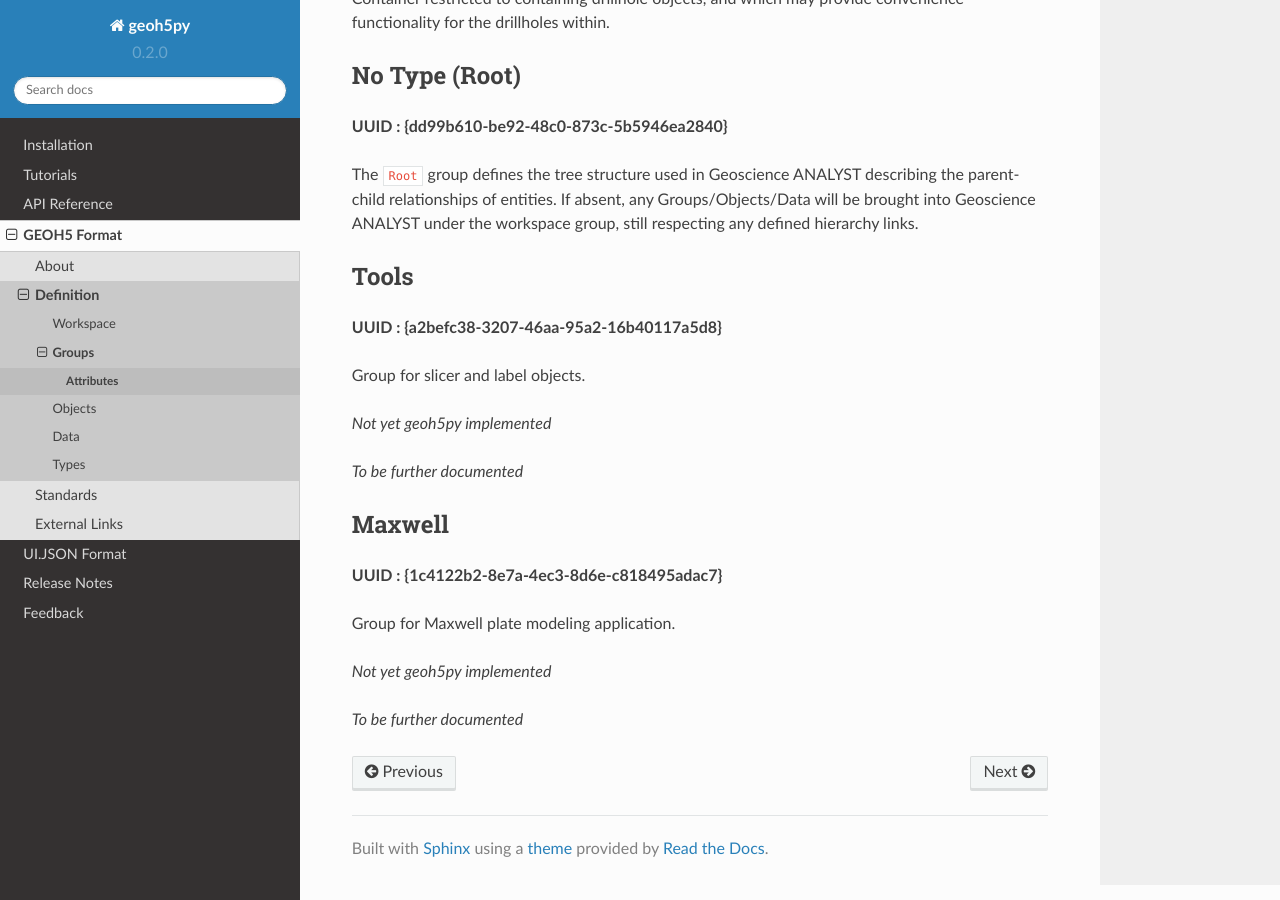
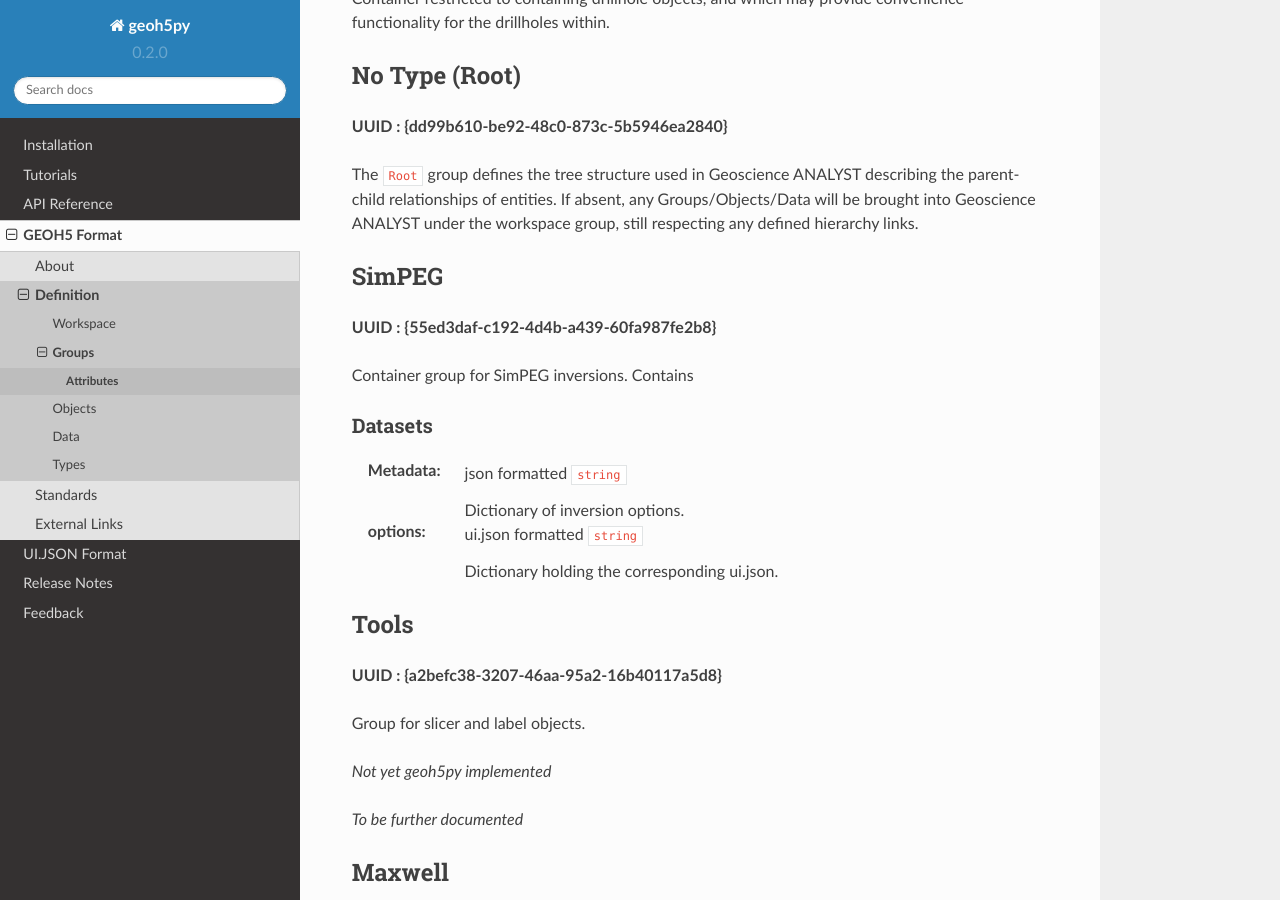
Before and after one commit to MiraGeoscience/geoh5py, a Sphinx documentation site: the page built from docs/content/geoh5_format/analyst/groups.rst, in a window 1280 px wide and 900 px high, scrolled down 477 px. Built offline with Sphinx 7.4.7 and the Read the Docs theme 2.0.0, drawn with Linux system fonts in a browser that asks for light colours.

Commit message:
Updating docs for new group

```diff
--- a/docs/content/geoh5_format/analyst/groups.rst
+++ b/docs/content/geoh5_format/analyst/groups.rst
@@ -31,6 +31,25 @@
 describing the parent-child relationships of entities. If absent, any Groups/Objects/Data
 will be brought into Geoscience ANALYST under the workspace group, still respecting any defined hierarchy links.
 
+SimPEG
+======
+
+**UUID : {55ed3daf-c192-4d4b-a439-60fa987fe2b8}**
+
+Container group for SimPEG inversions. Contains
+
+Datasets
+^^^^^^^^
+
+:Metadata: json formatted ``string``
+
+    Dictionary of inversion options.
+
+:options: ui.json formatted ``string``
+
+    Dictionary holding the corresponding ui.json.
+
+
 
 Tools
 =====
```
Also changed, not shown: docs/content/api/geoh5py.groups.rst (+8 -0 lines).
